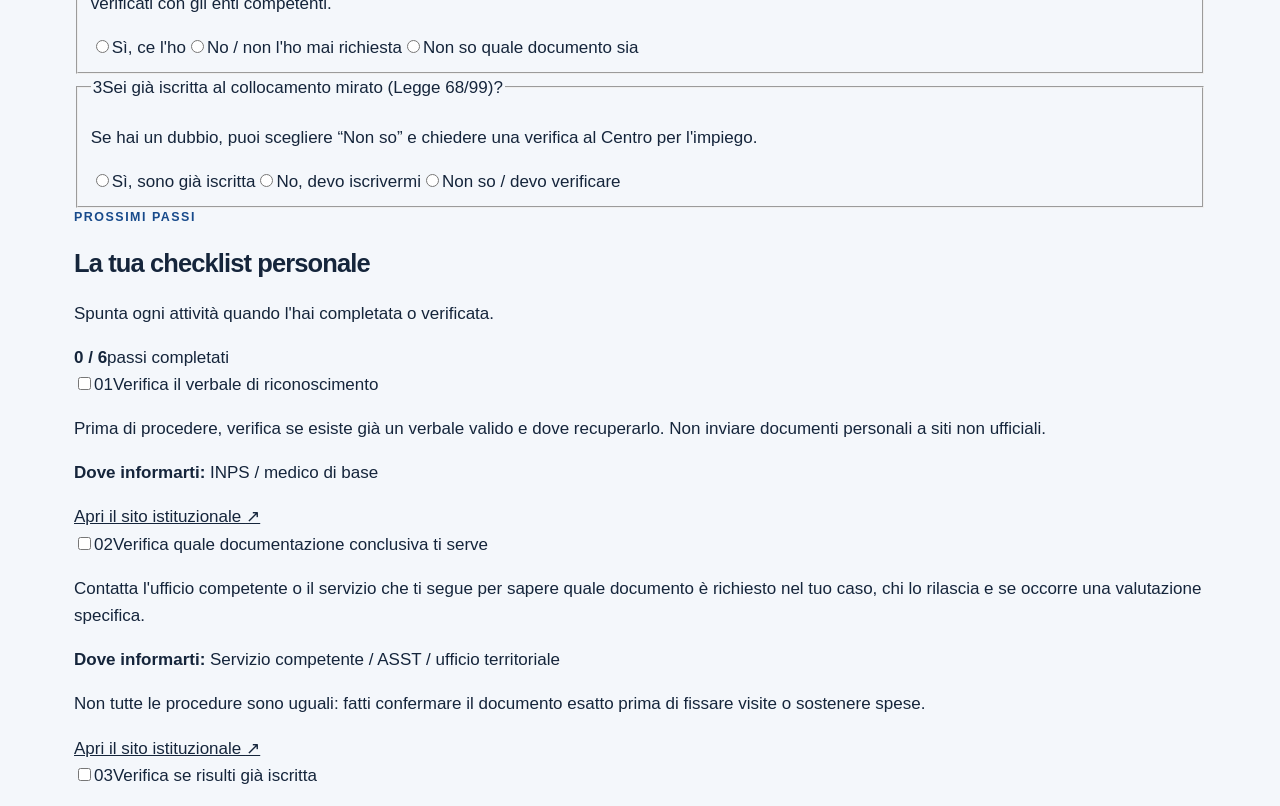
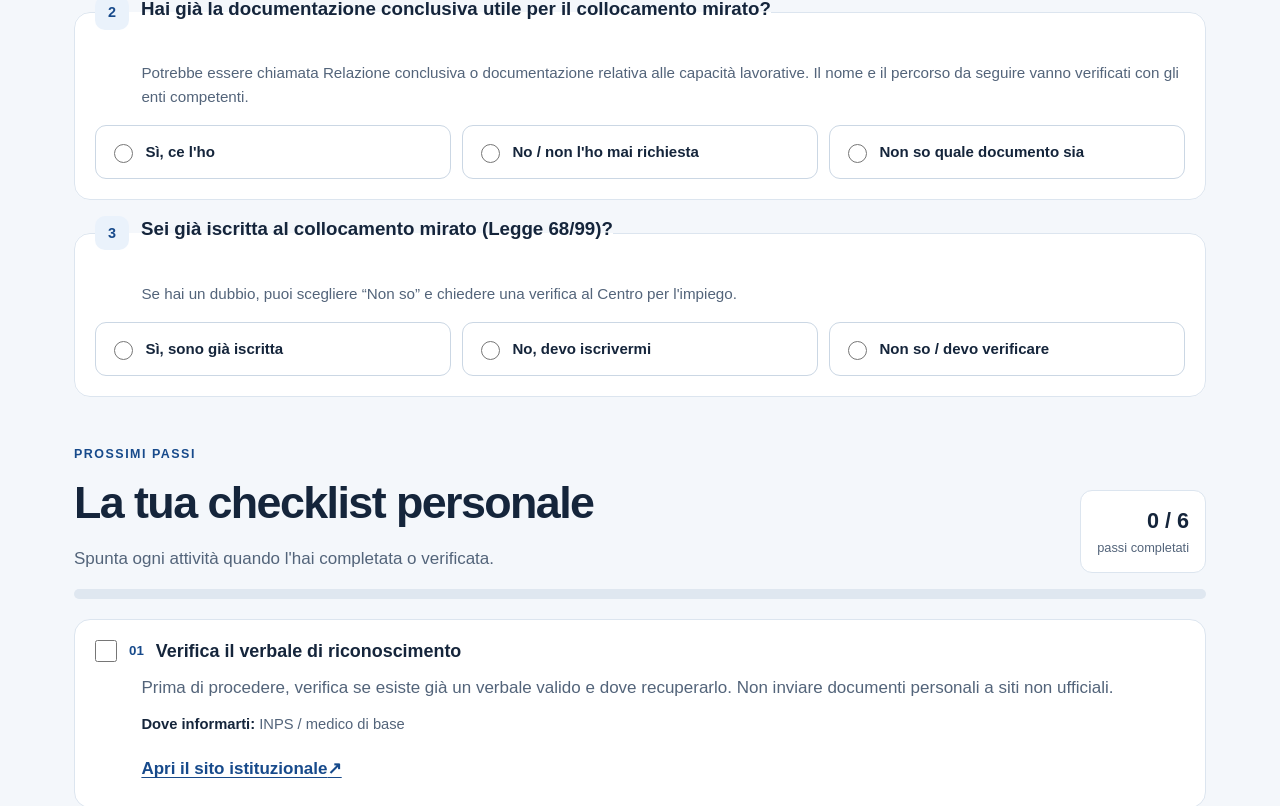
Before and after one commit to rikas78/L68-Navigator, a Next.js app: page / in a window 1280 px wide. Shown: the part 1240-2046 px from the top of the page. Built offline with nearby package versions, Linux system fonts and the light colour scheme.

Commit message:
style: support interactive checklist and mobile workflow

```diff
--- a/src/app/globals.css
+++ b/src/app/globals.css
@@ -1,65 +1,111 @@
 :root {
   color-scheme: light;
-  --ink: #15253b;
-  --muted: #53647a;
-  --brand: #174a8b;
-  --brand-dark: #103867;
-  --line: #dce5ef;
-  --surface: #ffffff;
-  --page: #f4f7fb;
-  --soft-blue: #eaf2fb;
-  --focus: #f0a202;
+  --ink: #15253b; --muted: #53647a; --brand: #174a8b; --brand-dark: #103867;
+  --line: #dce5ef; --surface: #fff; --page: #f4f7fb; --soft-blue: #eaf2fb;
+  --focus: #f0a202; --green: #176642;
 }
-
 * { box-sizing: border-box; }
 html { scroll-behavior: smooth; }
 body { margin: 0; background: var(--page); color: var(--ink); font-family: Arial, Helvetica, sans-serif; font-size: 17px; line-height: 1.6; }
-a { color: inherit; }
-a:focus-visible, button:focus-visible { outline: 4px solid var(--focus); outline-offset: 4px; }
+a { color: var(--brand); }
+a:focus-visible, button:focus-visible, input:focus-visible, select:focus-visible { outline: 4px solid var(--focus); outline-offset: 4px; }
+button, input, select { font: inherit; }
+button { cursor: pointer; }
 .skip-link { position: absolute; left: 1rem; top: -5rem; z-index: 10; background: #fff; color: var(--ink); padding: .75rem 1rem; border-radius: .5rem; }
 .skip-link:focus { top: 1rem; }
-.topbar { display: flex; align-items: center; justify-content: space-between; gap: 1rem; max-width: 1180px; margin: 0 auto; padding: 1.25rem 1.5rem; }
-.brand { display: inline-flex; align-items: center; gap: .75rem; font-size: 1.05rem; font-weight: 800; text-decoration: none; }
-.brand-mark { display: grid; place-items: center; width: 48px; height: 44px; border-radius: 13px; background: var(--brand); color: #fff; font-size: .95rem; letter-spacing: -.04em; }
-.topbar-note { color: var(--muted); font-size: .92rem; }
-.hero { display: grid; grid-template-columns: minmax(0, 1.4fr) minmax(290px, .8fr); gap: clamp(2rem, 5vw, 5rem); align-items: center; max-width: 1180px; margin: 1rem auto 0; padding: clamp(2rem, 5vw, 4.5rem) 1.5rem; }
-.hero-copy { max-width: 700px; }
-.eyebrow { margin: 0 0 .75rem; color: var(--brand); font-size: .78rem; font-weight: 800; letter-spacing: .12em; }
-h1, h2, h3 { line-height: 1.15; letter-spacing: -.035em; }
-h1 { max-width: 760px; margin: 0; font-size: clamp(2.6rem, 6vw, 4.8rem); font-weight: 800; }
-.hero-intro { max-width: 670px; margin: 1.5rem 0; color: var(--muted); font-size: clamp(1.08rem, 2vw, 1.25rem); }
-.hero-actions { display: flex; flex-wrap: wrap; gap: .8rem; margin-top: 1.5rem; }
-.button { display: inline-flex; align-items: center; justify-content: center; min-height: 54px; padding: .85rem 1.2rem; border: 2px solid transparent; border-radius: 12px; font-weight: 750; text-align: center; text-decoration: none; transition: background .15s ease, transform .15s ease; }
-.button:hover { transform: translateY(-1px); }
-.button-primary { background: var(--brand); color: #fff; }
-.button-primary:hover { background: var(--brand-dark); }
-.button-secondary { border-color: #b8c9dd; background: #fff; color: var(--ink); }
-.notice { max-width: 620px; margin-top: 1.25rem; color: var(--muted); font-size: .88rem; }
-.welcome-card { padding: clamp(1.5rem, 3vw, 2.2rem); border: 1px solid var(--line); border-radius: 24px; background: var(--surface); box-shadow: 0 18px 50px rgb(28 57 89 / 7%); }
-.welcome-icon { display: grid; place-items: center; width: 52px; height: 52px; border-radius: 16px; background: #e3f4eb; color: #14643d; font-size: 1.5rem; font-weight: 800; }
-.card-kicker { margin: 1.25rem 0 .4rem; color: var(--muted); font-size: .78rem; font-weight: 800; letter-spacing: .1em; }
-.welcome-card h2 { margin: 0; font-size: 1.7rem; }
-.welcome-card ul { padding-left: 1.2rem; color: var(--muted); }
-.welcome-card li { margin: .65rem 0; }
-.small-note { margin: 1.25rem 0 0; padding-top: 1rem; border-top: 1px solid var(--line); font-weight: 700; }
-.section, .how-section, .status-panel { max-width: 1180px; margin: 0 auto; padding: 3.5rem 1.5rem; }
-.section-heading { max-width: 700px; margin-bottom: 1.5rem; }
-.section-heading h2, .how-section h2, .status-panel h2 { margin: 0; font-size: clamp(1.9rem, 4vw, 2.8rem); }
-.section-heading > p:last-child { color: var(--muted); }
-.step-grid { display: grid; grid-template-columns: repeat(3, minmax(0, 1fr)); gap: 1rem; }
-.step-card { display: flex; flex-direction: column; align-items: flex-start; min-height: 245px; padding: 1.5rem; border: 1px solid var(--line); border-radius: 18px; background: #fff; }
-.step-number { color: var(--brand); font-weight: 800; font-size: .9rem; }
-.step-card h3 { margin: 1rem 0 .5rem; font-size: 1.35rem; }
-.step-card p { margin: 0 0 1.2rem; color: var(--muted); }
-.coming-soon { margin-top: auto; padding: .3rem .65rem; border-radius: 999px; background: var(--soft-blue); color: var(--brand-dark); font-size: .8rem; font-weight: 750; }
-.how-section { display: grid; grid-template-columns: .9fr 1.1fr; gap: 3rem; border-top: 1px solid var(--line); }
-.principles p { margin: 0 0 1rem; color: var(--muted); }
-.principles strong { color: var(--ink); }
-.status-panel { display: flex; align-items: center; justify-content: space-between; gap: 1.5rem; margin-bottom: 2rem; border: 1px solid var(--line); border-radius: 20px; background: #eaf2fb; }
-.status-panel > div { max-width: 780px; }
-.status-panel h2 { font-size: 1.5rem; }
-.status-panel p:last-child { margin-bottom: 0; color: var(--muted); }
-.status-pill { flex-shrink: 0; padding: .5rem .8rem; border: 1px solid #b9c9db; border-radius: 999px; background: #fff; color: var(--brand-dark); font-size: .85rem; font-weight: 750; }
-.footer { display: flex; justify-content: space-between; gap: 1rem; padding: 1.5rem; border-top: 1px solid var(--line); color: var(--muted); font-size: .86rem; }
-@media (max-width: 760px) { body { font-size: 16px; } .topbar { align-items: flex-start; flex-direction: column; padding: 1rem; } .hero { grid-template-columns: 1fr; padding: 2rem 1rem; } .hero h1 { font-size: clamp(2.45rem, 12vw, 3.6rem); } .hero-actions { flex-direction: column; } .button { width: 100%; min-height: 56px; } .section, .how-section, .status-panel { padding: 2.5rem 1rem; } .step-grid, .how-section { grid-template-columns: 1fr; } .step-card { min-height: 0; } .status-panel { align-items: flex-start; flex-direction: column; } .footer { flex-direction: column; padding: 1.25rem 1rem; } }
-@media (prefers-reduced-motion: reduce) { *, *::before, *::after { scroll-behavior: auto !important; transition: none !important; } }
+.topbar { display:flex; align-items:center; justify-content:space-between; gap:1rem; max-width:1180px; margin:0 auto; padding:1.25rem 1.5rem; }
+.brand { display:inline-flex; align-items:center; gap:.75rem; font-size:1.05rem; font-weight:800; color:var(--ink); text-decoration:none; }
+.brand-mark { display:grid; place-items:center; width:48px; height:44px; border-radius:13px; background:var(--brand); color:#fff; font-size:.95rem; letter-spacing:-.04em; }
+.topbar-note { color:var(--muted); font-size:.92rem; }
+.hero { display:grid; grid-template-columns:minmax(0,1.4fr) minmax(290px,.8fr); gap:clamp(2rem,5vw,5rem); align-items:center; max-width:1180px; margin:1rem auto 0; padding:clamp(2rem,5vw,4.5rem) 1.5rem; }
+.hero-copy { max-width:700px; }
+.eyebrow { margin:0 0 .75rem; color:var(--brand); font-size:.78rem; font-weight:800; letter-spacing:.12em; }
+h1,h2,h3 { line-height:1.15; letter-spacing:-.035em; }
+h1 { max-width:760px; margin:0; font-size:clamp(2.6rem,6vw,4.8rem); font-weight:800; }
+.hero-intro { max-width:670px; margin:1.5rem 0; color:var(--muted); font-size:clamp(1.08rem,2vw,1.25rem); }
+.hero-actions { display:flex; flex-wrap:wrap; gap:.8rem; margin-top:1.5rem; }
+.button { display:inline-flex; align-items:center; justify-content:center; min-height:54px; padding:.85rem 1.2rem; border:2px solid transparent; border-radius:12px; font-weight:750; text-align:center; text-decoration:none; transition:background .15s ease,transform .15s ease; }
+.button:hover { transform:translateY(-1px); }
+.button-primary { background:var(--brand); color:#fff; }
+.button-primary:hover { background:var(--brand-dark); }
+.button-secondary { border-color:#b8c9dd; background:#fff; color:var(--ink); }
+.button-reset { border-color:#e0c9c9; background:#fff; color:#8a2c2c; }
+.notice { max-width:620px; margin-top:1.25rem; color:var(--muted); font-size:.88rem; }
+.welcome-card { padding:clamp(1.5rem,3vw,2.2rem); border:1px solid var(--line); border-radius:24px; background:var(--surface); box-shadow:0 18px 50px rgb(28 57 89 / 7%); }
+.welcome-icon { display:grid; place-items:center; width:52px; height:52px; border-radius:16px; background:#e3f4eb; color:#14643d; font-size:1.5rem; font-weight:800; }
+.card-kicker { margin:1.25rem 0 .4rem; color:var(--muted); font-size:.78rem; font-weight:800; letter-spacing:.1em; }
+.welcome-card h2 { margin:0; font-size:1.7rem; }
+.welcome-card ul { padding-left:1.2rem; color:var(--muted); }
+.welcome-card li { margin:.65rem 0; }
+.small-note { margin:1.25rem 0 0; padding-top:1rem; border-top:1px solid var(--line); font-weight:700; font-size:.9rem; }
+.section,.how-section { max-width:1180px; margin:0 auto; padding:3.5rem 1.5rem; }
+.section-heading { max-width:700px; margin-bottom:1.5rem; }
+.section-heading h2,.how-section h2,.checklist-heading h2 { margin:0; font-size:clamp(1.9rem,4vw,2.8rem); }
+.section-heading>p:last-child { color:var(--muted); }
+.region-panel { display:grid; grid-template-columns:minmax(180px,.4fr) minmax(220px,.6fr); align-items:center; gap:.6rem 1rem; padding:1.25rem; border:1px solid var(--line); border-radius:16px; background:#fff; }
+.region-panel label { font-weight:800; }
+.region-panel select { width:100%; min-height:50px; padding:.65rem .8rem; border:1px solid #aebed0; border-radius:10px; background:#fff; color:var(--ink); }
+.region-panel p { grid-column:1/-1; margin:0; color:var(--muted); font-size:.9rem; }
+.question-list { display:grid; gap:1rem; margin:1.25rem 0 3rem; }
+.question-card { min-width:0; margin:0; padding:1.25rem; border:1px solid var(--line); border-radius:16px; background:#fff; }
+.question-card legend { display:flex; align-items:flex-start; gap:.75rem; max-width:100%; padding:0; font-size:1.17rem; font-weight:800; line-height:1.35; }
+.question-number { display:grid; flex:0 0 34px; place-items:center; width:34px; height:34px; border-radius:10px; background:var(--soft-blue); color:var(--brand); font-size:.9rem; }
+.question-card>p { margin:.7rem 0 1rem 2.9rem; color:var(--muted); font-size:.95rem; }
+.answer-options { display:grid; grid-template-columns:repeat(3,minmax(0,1fr)); gap:.7rem; }
+.answer-option { display:flex; align-items:center; gap:.6rem; min-height:54px; padding:.7rem .8rem; border:1px solid #cbd7e4; border-radius:11px; cursor:pointer; }
+.answer-option.selected { border-color:var(--brand); background:var(--soft-blue); box-shadow:inset 0 0 0 1px var(--brand); }
+.answer-option input { width:19px; height:19px; accent-color:var(--brand); flex:0 0 auto; }
+.answer-option span { font-size:.94rem; font-weight:650; }
+.checklist-heading { display:flex; align-items:flex-end; justify-content:space-between; gap:1rem; margin-bottom:1rem; }
+.checklist-heading p:last-child { margin-bottom:0; color:var(--muted); }
+.progress-box { display:flex; flex-direction:column; flex:0 0 auto; align-items:flex-end; padding:.8rem 1rem; border:1px solid var(--line); border-radius:12px; background:#fff; }
+.progress-box strong { font-size:1.35rem; }
+.progress-box span { color:var(--muted); font-size:.8rem; }
+.progress-track { height:10px; margin:1rem 0 1.25rem; overflow:hidden; border-radius:999px; background:#dfe7f0; }
+.progress-track span { display:block; height:100%; border-radius:999px; background:var(--green); transition:width .2s ease; }
+.task-list { display:grid; gap:.85rem; }
+.task-card { padding:1.2rem 1.25rem; border:1px solid var(--line); border-radius:16px; background:#fff; }
+.task-card.completed { border-color:#b6d8c5; background:#f5fbf7; }
+.task-check { display:flex; align-items:flex-start; gap:.75rem; cursor:pointer; }
+.task-check input { width:22px; height:22px; margin:.1rem 0 0; accent-color:var(--green); flex:0 0 auto; }
+.task-index { padding-top:.05rem; color:var(--brand); font-size:.83rem; font-weight:800; }
+.task-title { font-size:1.12rem; font-weight:800; line-height:1.35; }
+.task-card>p { margin:.7rem 0 .5rem 2.9rem; color:var(--muted); }
+.task-card .task-where { font-size:.92rem; }
+.task-where strong { color:var(--ink); }
+.task-caution { padding:.7rem .85rem; border-left:4px solid #e1a33b; border-radius:0 8px 8px 0; background:#fff8e9; color:#644714 !important; font-size:.9rem; }
+.source-link { display:inline-flex; margin:.35rem 0 0 2.9rem; padding:.35rem 0; font-weight:750; text-underline-offset:3px; }
+.actions-row { display:flex; flex-wrap:wrap; gap:.8rem; margin-top:1.5rem; }
+.saved-note { color:var(--muted); font-size:.85rem; }
+.how-section { display:grid; grid-template-columns:.9fr 1.1fr; gap:3rem; border-top:1px solid var(--line); }
+.principles p { margin:0 0 1rem; color:var(--muted); }
+.principles strong { color:var(--ink); }
+.footer { display:flex; justify-content:space-between; gap:1rem; padding:1.5rem; border-top:1px solid var(--line); color:var(--muted); font-size:.86rem; }
+@media(max-width:760px) {
+ body { font-size:16px; }
+ .topbar { align-items:flex-start; flex-direction:column; padding:1rem; }
+ .hero { grid-template-columns:1fr; padding:2rem 1rem; }
+ .hero h1 { font-size:clamp(2.45rem,12vw,3.6rem); }
+ .hero-actions,.actions-row { flex-direction:column; }
+ .button { width:100%; min-height:56px; }
+ .section,.how-section { padding:2.5rem 1rem; }
+ .region-panel { grid-template-columns:1fr; }
+ .region-panel p { grid-column:auto; }
+ .answer-options { grid-template-columns:1fr; }
+ .question-card { padding:1rem; }
+ .question-card>p { margin-left:0; }
+ .checklist-heading { align-items:flex-start; flex-direction:column; }
+ .progress-box { align-items:flex-start; width:100%; }
+ .task-card { padding:1rem; }
+ .task-card>p,.source-link { margin-left:2.3rem; }
+ .how-section { grid-template-columns:1fr; gap:1.5rem; }
+ .footer { flex-direction:column; padding:1.25rem 1rem; }
+}
+@media(prefers-reduced-motion:reduce) { *,*::before,*::after { scroll-behavior:auto!important; transition:none!important; } }
+@media print {
+ .topbar,.hero-actions,.actions-row,.saved-note,.how-section,.footer { display:none!important; }
+ body { background:#fff; font-size:12pt; }
+ .hero,.section { max-width:none; padding:1rem 0; }
+ .task-card,.question-card,.region-panel { break-inside:avoid; box-shadow:none; }
+ a { color:#000; }
+}
```
